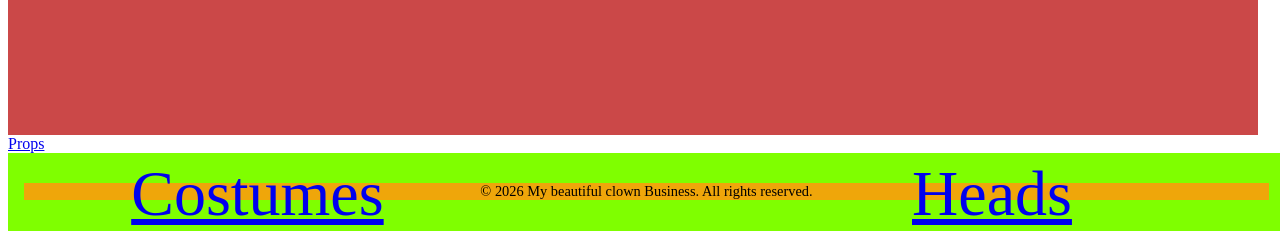
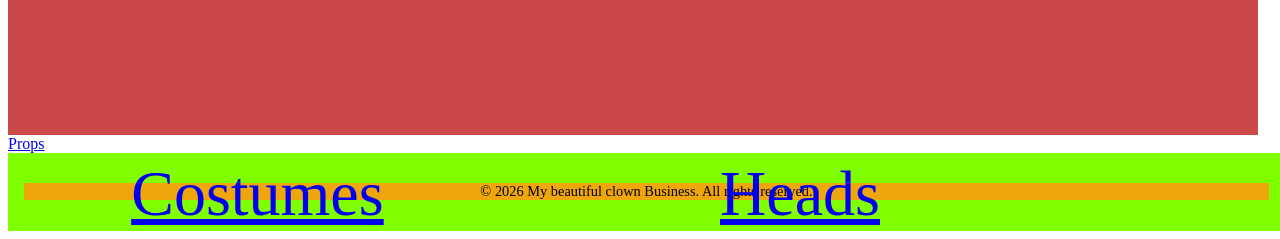
Before and after one commit to Batangel/batangel.github.io, a plain HTML site: page index.html in a window 1280 px wide. Shown: the part 723-962 px from the top of the page. Drawn offline with Linux system fonts and the light colour scheme.

Commit message:
Update index.html

```diff
--- a/index.html
+++ b/index.html
@@ -85,7 +85,7 @@
                margin: 80px;
              position: absolute;
             top: 100%;
-            left: 65%;
+            left: 50%;
             font-size: 4rem;
             color: chartreuse;
         }
```
